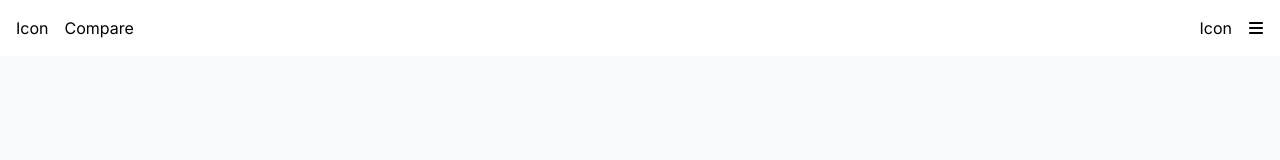
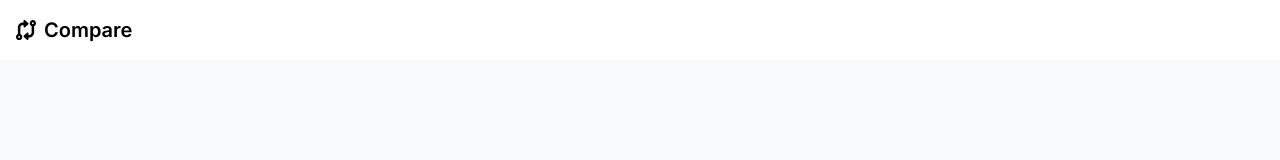
Before and after one commit to sammateo/price-compare-test, a Next.js app: page / in a window 1280 px wide. Shown: the top 160 px of the page. Built offline with nearby package versions, Linux system fonts and the light colour scheme.

Commit message:
get started

```diff
--- a/components/banner/Banner.tsx
+++ b/components/banner/Banner.tsx
@@ -21,7 +21,7 @@ export default function Banner() {
 					<div className="mt-8 flex flex-wrap justify-center gap-4">
 						<a
 							className="block w-full rounded bg-red-600 px-12 py-3 text-sm font-medium text-white shadow hover:bg-red-700 focus:outline-none focus:ring active:bg-red-500 sm:w-auto"
-							href="#"
+							href="#productlist"
 						>
 							Get Started
 						</a>
--- a/components/navbar/Navbar.tsx
+++ b/components/navbar/Navbar.tsx
@@ -1,15 +1,30 @@
 import Link from "next/link";
 import React from "react";
 import { FaBars } from "react-icons/fa6";
+import { FaCodeCompare } from "react-icons/fa6";
+export interface navLink {
+	name: string;
+	href: string;
+}
+const links: navLink[] = [
+	{ name: "Home", href: "/" },
+	{ name: "Storage", href: "/category/storage" },
+	{ name: "Cables", href: "/category/cables" },
+];
 export default function Navbar() {
 	return (
 		<div className="flex py-4 px-4 justify-between items-center">
 			<div className="flex gap-x-4 items-center">
-				<Link href={"/"}>Icon</Link>
-				<p>Compare</p>
+				<Link
+					href={"/"}
+					className="flex items-center gap-x-2 text-xl font-semibold"
+				>
+					<FaCodeCompare />
+					<p>Compare</p>
+				</Link>
 			</div>
-			<div className="flex gap-x-4 items-center">
-				<p>Icon</p>
+
+			<div className="flex md:hidden gap-x-4 items-center">
 				<FaBars />
 			</div>
 		</div>
--- a/components/product/ProductList.tsx
+++ b/components/product/ProductList.tsx
@@ -3,7 +3,10 @@ import products from "@/data/Products";
 import Product from "./Product";
 export default function ProductList() {
 	return (
-		<div className="grid grid-cols-1 md:grid-cols-2 xl:grid-cols-3 2xl:grid-cols-4 gap-4 px-4">
+		<div
+			id="productlist"
+			className="grid grid-cols-1 md:grid-cols-2 xl:grid-cols-3 2xl:grid-cols-4 gap-4 px-4 py-10"
+		>
 			{products.map((product) => (
 				<Product
 					key={product.name}
--- a/data/Products.ts
+++ b/data/Products.ts
@@ -271,6 +271,21 @@ let products: Product[] = [
 	},
 ];
 
+export const categories: Category[] = [
+	{
+		name: "Dairy",
+	},
+	{
+		name: "Bakery",
+	},
+	{
+		name: "Produce",
+	},
+	{
+		name: "Breakfast",
+	},
+];
+
 export interface Product {
 	name: string;
 	prices: Price[];
@@ -287,5 +302,8 @@ export interface Price {
 interface SupermarketPricingData {
 	products: Product[];
 }
+export interface Category {
+	name: string;
+}
 
 export default products;
```
